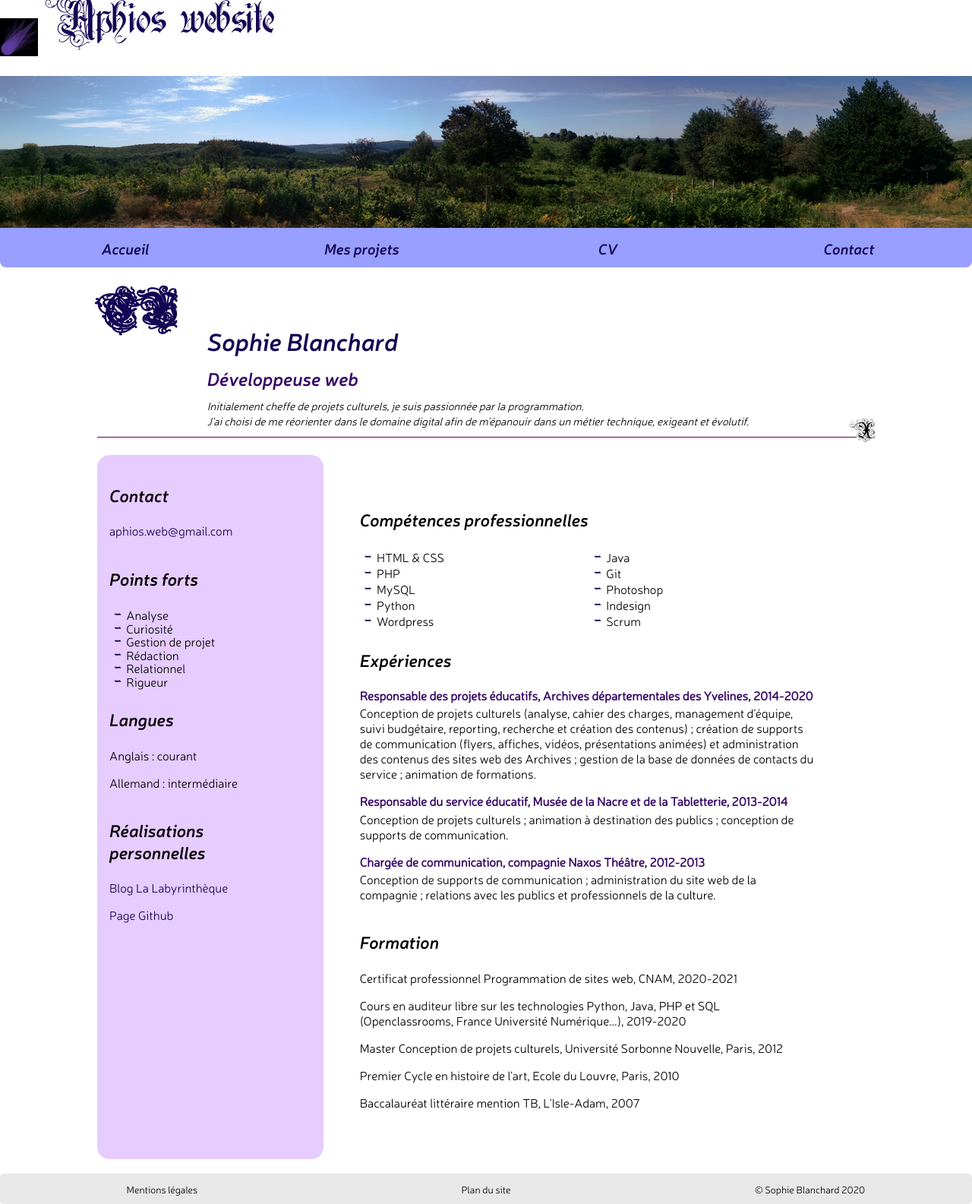
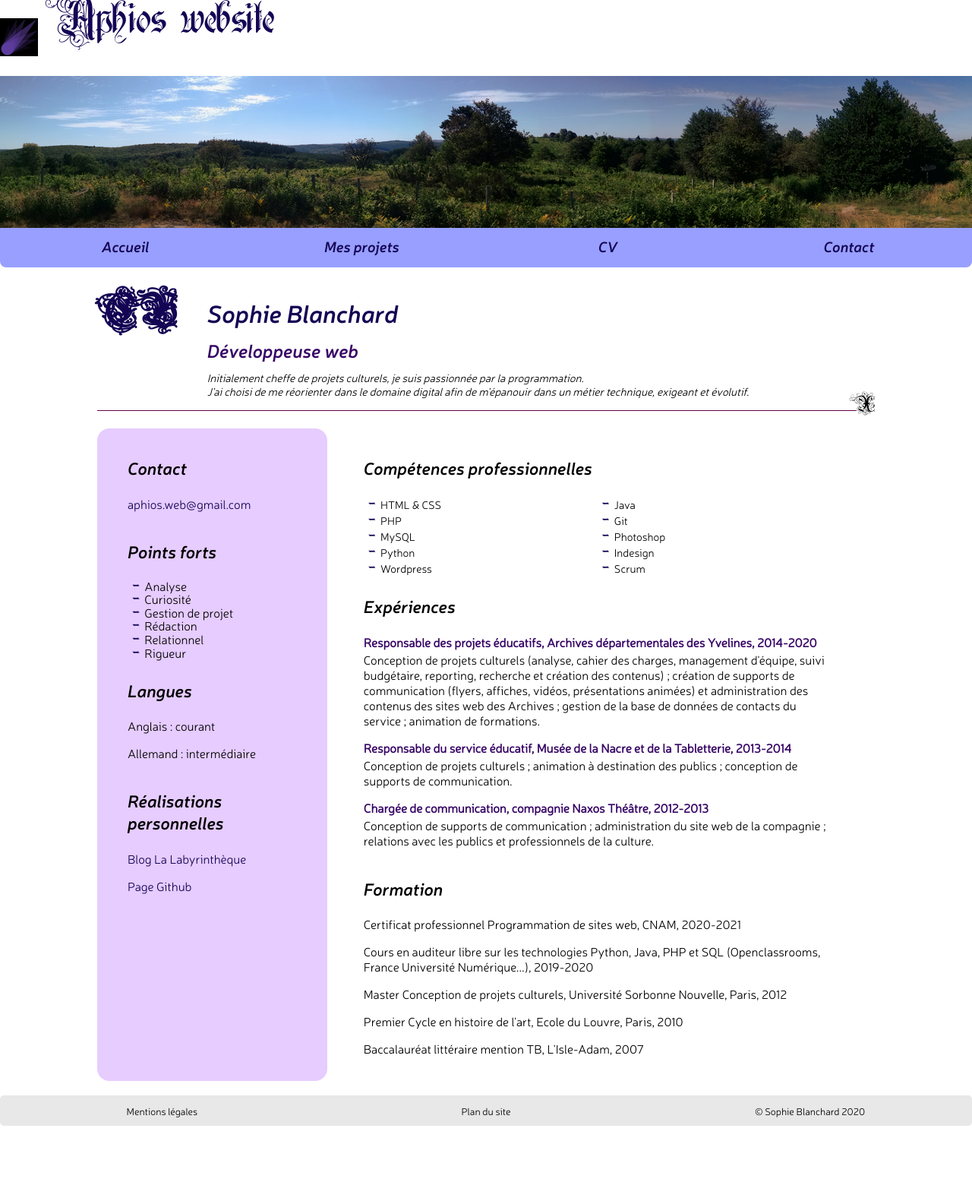
Before and after one commit to Aphios/Aphios_webpage, a PHP site: page /cv.php in a window 1280 px wide. Shown: the whole page at 76% size. After the commit the page ends 1482 px from the top, so only its background shows below. Run offline with PHP 8.4, Linux system fonts and the light colour scheme.

Commit message:
modified general styles for smaller display

```diff
--- a/cv.php
+++ b/cv.php
@@ -22,8 +22,8 @@
 	    <section id="cv_intro">
 	        <h2>Sophie Blanchard</h2>
 		    <h3>Développeuse web</h3>
-		    <p>Initialement cheffe de projets culturels, je suis passionnée par la programmation.</p>
-            <p>J'ai choisi de me réorienter dans le domaine digital afin de m'épanouir dans un métier technique, exigeant et évolutif.</p>
+		    <p>Initialement cheffe de projets culturels, je suis passionnée par la programmation.
+				<br />J'ai choisi de me réorienter dans le domaine digital afin de m'épanouir dans un métier technique, exigeant et évolutif.</p>
 	    </section>
 	</section>
 
--- a/fantasy_fight_presentation.php
+++ b/fantasy_fight_presentation.php
@@ -21,7 +21,7 @@
 
 		<section>
 			<article>
-				<h1>Présentation du projet <br />Fantasy Fight</h1>
+				<h1>Présentation du projet Fantasy Fight</h1>
 				<p><em>Fantasy Fight</em> est mon <mark>premier projet</mark> autonome. Il s'agit d'un jeu de combat
 					old-school développé avec Python 3 et Pygame entre mars et mai 2019. On y incarne un héros de fantasy devant gagner gloire
 					et fortune en combattant de multiples ennemis.</p>
--- a/mes_projets.php
+++ b/mes_projets.php
@@ -21,7 +21,7 @@
 
 		<h1>Mes projets</h1>
 		<h3><a href="fantasy_fight_presentation.php">Fantasy Fight</a>, un jeu PC développé en Python.</h3>
-		<h3>Et bien sûr <a href="aphios_website_presentation.php">ce site</a>, développé avec HTML5, CSS3, MySQL et PHP.</h3>
+		<h3>Et bien sûr <a href="aphios_website_presentation.php">ce site</a>, développé avec HTML5, CSS3, Javascript, MySQL et PHP.</h3>
 
     </div>
 
--- a/styles.css
+++ b/styles.css
@@ -54,6 +54,7 @@ h1{
 	font-family:"Rothenburg";
 	font-size: 2.5rem;
 	color: #140454;
+	margin-bottom: 0.5rem;
 }
 
 h2 {
@@ -75,7 +76,11 @@ ul{
 	font-family:"Neris light";
 	list-style:none;
 	margin:0;
-	padding:0.2em 0.2em 0.2em 0.4em;
+	padding:0 0.2em 0.2em 0.4em;
+}
+
+ul li{
+	font-size: 0.9rem;;
 }
 
 ul li:before {
@@ -111,12 +116,13 @@ mark{
 
 article{
 	margin-right:2em;
+	min-width:65%;
 }
 
 
 aside {
 	background-color : #e8e8e8;
-	width:35%;
+	min-width:25%;
 	border-radius: 0.3em;
 	margin-top : 2.5em;
 	padding : 0.2em 1.2em 1.2em 1.2em;
@@ -356,6 +362,7 @@ figcaption{
 
 form{
 	background-color: #e6ccff;
+	border-radius:0.5rem;
 }
 
 label, legend, textarea, input {
@@ -430,13 +437,14 @@ hr:after{
 #cv_left{
 	background-color:#e6ccff;
 	border-radius:1em;
-	padding:1em;
+	padding:1em 1em 1em 2.5em;
 	width:30%;
 	height : auto;
 }
 
 #cv_left li{
 	line-height:1.1em;
+	font-size:1rem;
 }
 
 #cv_left h3{
@@ -450,8 +458,8 @@ hr:after{
 #cv_right{
 	width:70%;
 	height:auto;
-	padding:2em;
-	margin:1em;
+	padding:1em 2em 1em 2em;
+	margin-left:1em;
 }
 
 #cv_right ul{
@@ -482,7 +490,7 @@ hr:after{
 #cv_intro{
 	display:block;
 	margin-left:2.5em;
-	padding-top:3.8em;
+	padding-top:1.5em;
 }
 
 #cv_intro h2{
@@ -504,6 +512,6 @@ hr:after{
 	font-style:oblique;
 	font-size:0.9em;
 	margin-top : 0.2em;
-	margin-bottom: 0.2em;
+	margin-bottom: 0.5em;
 
 }
```
Also changed, not shown: aphios_website_presentation.php (+5 -2 lines).
